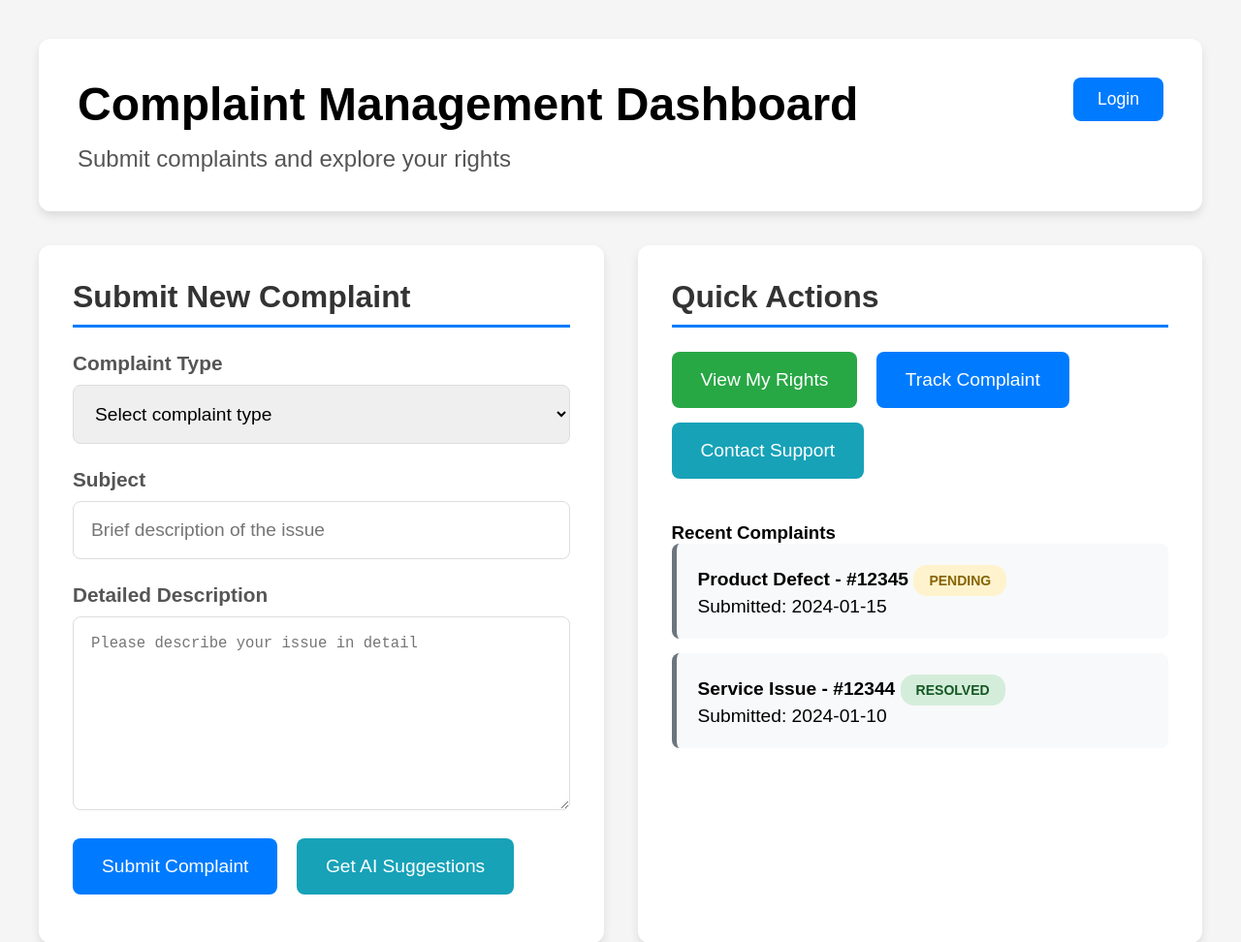
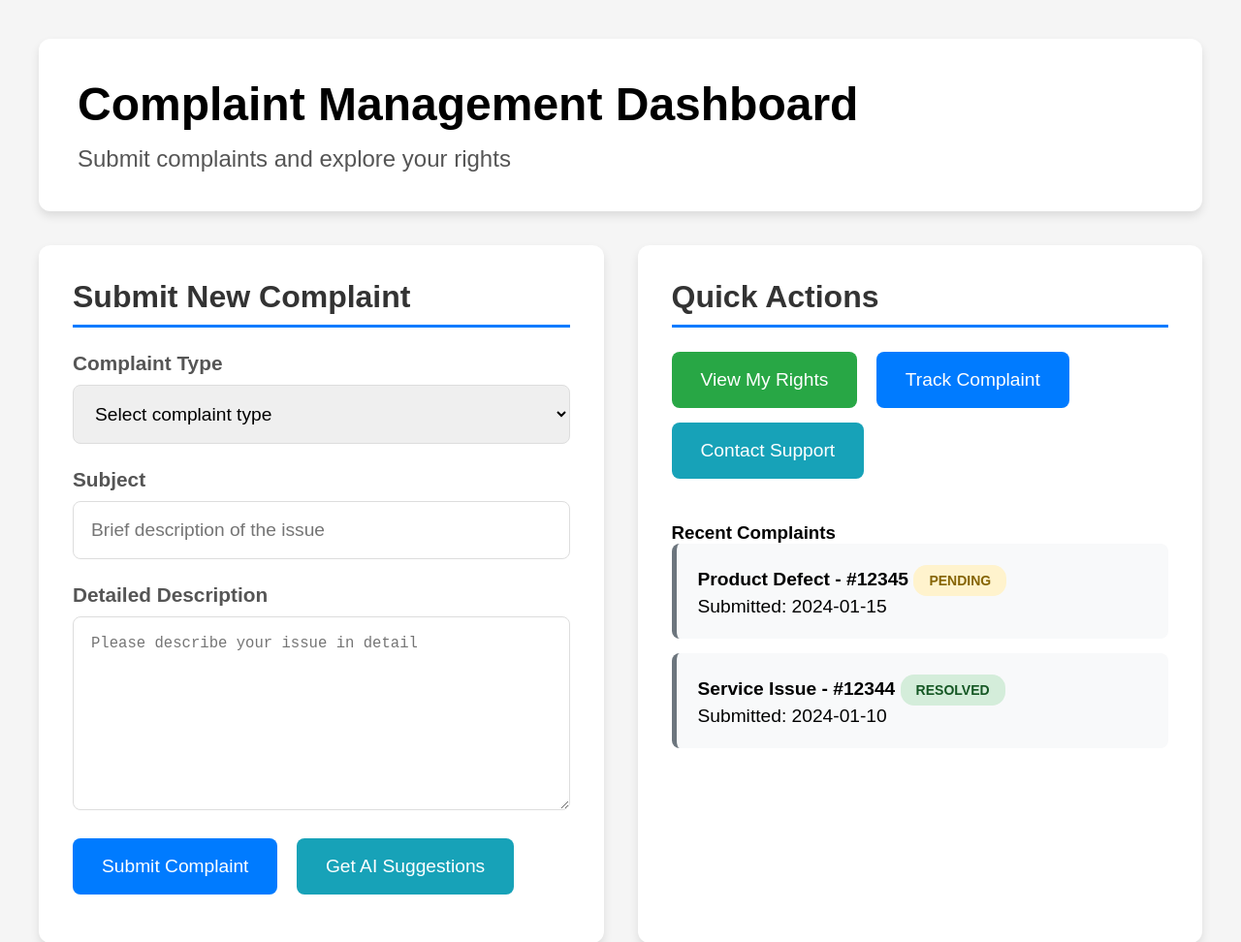
Before and after one commit to pandurangchavan809/hactopus, a plain HTML site: page frontend/dashboard.html in a window 1280 px wide. Shown: the top 972 px of the page at 97% size. Drawn offline with Linux system fonts and the light colour scheme.

Commit message:
login deleted

```diff
--- a/frontend/dashboard.html
+++ b/frontend/dashboard.html
@@ -59,21 +59,9 @@ body { font-family: Arial, sans-serif; background-color: #f5f5f5; padding: 40px;
         <h1>Complaint Management Dashboard</h1>
         <p>Submit complaints and explore your rights</p>
 
-        <!-- Login Button -->
-        <a href="login.html" style="
-            position: absolute;
-            top: 40px;
-            right: 40px;
-            background: #007bff;
-            color: white;
-            padding: 12px 25px;
-            border-radius: 8px;
-            text-decoration: none;
-            font-size: 1.1em;
-            transition: background 0.3s;
-        " onmouseover="this.style.background='#0056b3'" onmouseout="this.style.background='#007bff'">
-            Login
-        </a>
+
+
+
     </div>
 
 
```
Also changed, not shown: frontend/loginpage.html (added, +11 -0 lines).
